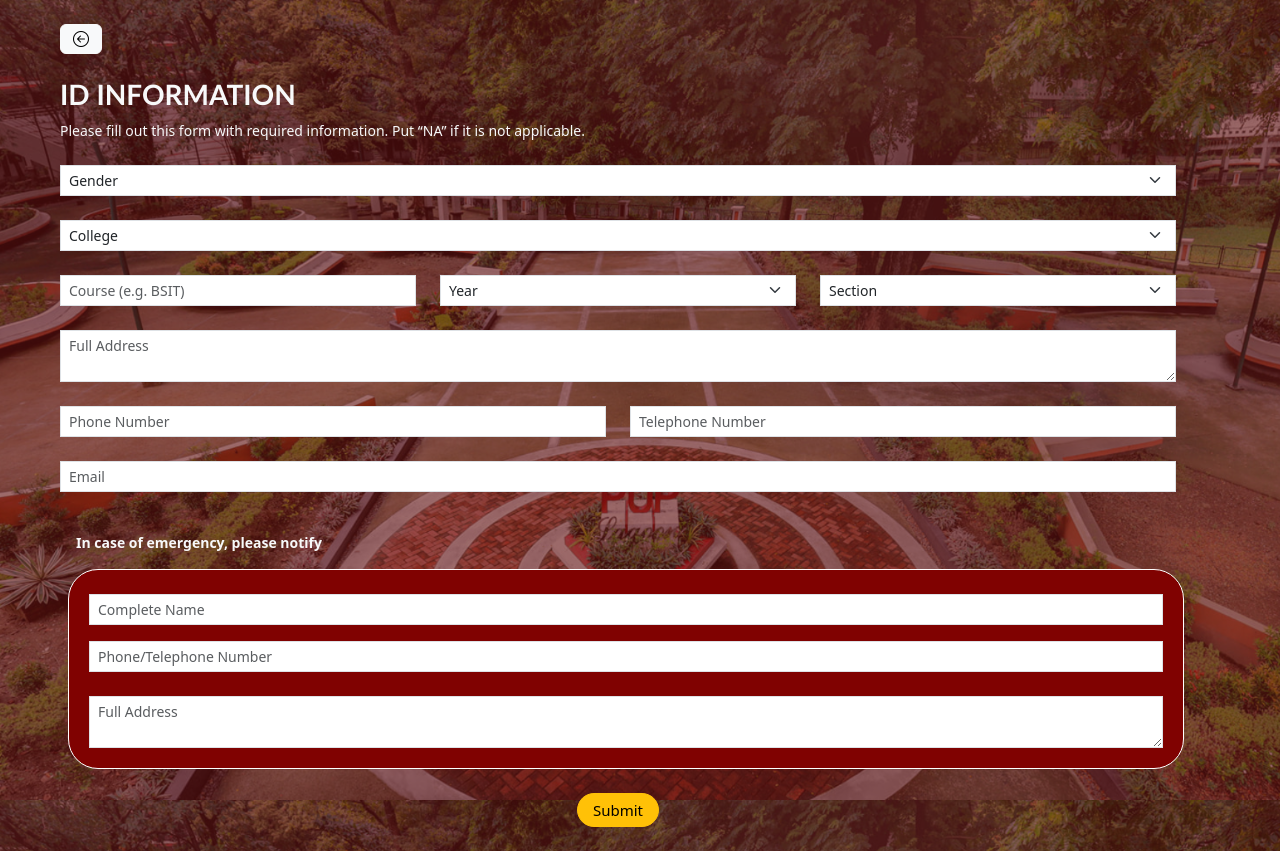
After one commit to kianbador/webdev-proj, a PHP site: page /form2.php in a window 1280 px wide. The commit adds this page. Run offline with PHP 8.4, Linux system fonts and the light colour scheme.

Commit message:
finalizing design

```diff
--- /dev/null
+++ b/form2.php
@@ -0,0 +1,114 @@
+<html lang="en">
+<head>
+    <meta charset="UTF-8">
+    <meta name="viewport" content="width=device-width, initial-scale=1.0">
+    <link rel="stylesheet" href="https://cdn.jsdelivr.net/npm/bootstrap-icons@1.11.3/font/bootstrap-icons.min.css">
+    <link href="https://cdn.jsdelivr.net/npm/bootstrap@5.3.2/dist/css/bootstrap.min.css" rel="stylesheet">
+    <link rel="stylesheet" href="styles.css">
+    <link rel="icon" href="img/pup.png" type="image/x-icon">
+    <title class="">Application for New/Replacement ID</title>
+</head>
+<body class="body2">
+    <div class="container mx-5 mt-4">
+        <div>
+            <a href="form1.php" class="btn btn-light"><i class="bi bi-arrow-left-circle"></i></a>
+            <h3 class="text-light mt-4 hh4">ID INFORMATION</h3>
+            <small class="text-light">Please fill out this form with required information. Put “NA” if it is not applicable.</small>
+        </div>
+        <form action="">
+            <div class="row">
+                <div class="col-12 mt-4">
+                    <select name="gender" class="form-select form-select-sm rounded-0">
+                        <option disabled selected>Gender</option>
+                        <option value="Male">Male</option>
+                        <option value="Female">Female</option>
+                    </select>
+                </div>
+
+                <div class="col-12 mt-4">
+                    <select name="college" class="form-select form-select-sm rounded-0">
+                        <option disabled selected>College</option>
+                        <option value="CAF">CAF</option>
+                        <option value="CADBE">CADBE</option>
+                        <option value="CAL">CAL</option>
+                        <option value="CBA">CBA</option>
+                        <option value="COC">COC</option>
+                        <option value="CCIS">CCIS</option>
+                        <option value="COED">COED</option>
+                        <option value="CE">CE</option>
+                        <option value="CHK">CHK</option>
+                        <option value="CPSA">CPSPA</option>
+                        <option value="CSSD">CSSD</option>
+                        <option value="CS">CS</option>
+                        <option value="CTHTM">CTHTM</option>
+                    </select>
+                </div>
+
+                <div class="col-4 mt-4">
+                    <input type="text" name="course" class="form-control form-control-sm rounded-0 mb-4" placeholder="Course (e.g. BSIT)">
+                </div>
+
+                <div class="col-4 mt-4">
+                    <select name="year" class="form-select form-select-sm rounded-0">
+                        <option disabled selected>Year</option>
+                        <option value="1">1</option>
+                        <option value="2">2</option>
+                        <option value="3">3</option>
+                        <option value="4">4</option>
+                        <option value="5">5</option>
+                    </select>
+                </div>
+
+                <div class="col-4 mt-4">
+                    <select name="section" class="form-select form-select-sm rounded-0">
+                        <option disabled selected>Section</option>
+                        <option value="1">1</option>
+                        <option value="2">2</option>
+                        <option value="3">3</option>
+                        <option value="4">4</option>
+                        <option value="5">5</option>
+                        <option value="1N">1N</option>
+                        <option value="2N">2N</option>
+                    </select>
+                </div>
+
+                <div class="col-12">
+                    <textarea class="form-control form-control-sm rounded-0" name="address" placeholder="Full Address"></textarea>
+                </div>
+
+                <div class="col-6 mt-4">
+                    <input type="text" name="phone_no" class="form-control form-control-sm rounded-0 mb-4" placeholder="Phone Number">
+                </div>
+
+                <div class="col-6 mt-4">
+                    <input type="text" name="tel_no" class="form-control form-control-sm rounded-0 mb-4" placeholder="Telephone Number">
+                </div>
+
+                <div class="col-12">
+                    <input type="email" name="email" class="form-control form-control-sm rounded-0 mb-4" placeholder="Email">
+                </div>
+
+                <small class="custom-small text-light ms-3 mt-3">In case of emergency, please notify</small>
+                <div class="col-12">
+                    <div class="container custom-container mt-3 mx-2">
+                        <div class="row">
+                            <div class="col-12 mt-1">
+                                <input type="text" name="p_name" class="form-control form-control-sm rounded-0" placeholder="Complete Name">
+                            </div>
+                            <div class="col-12 mt-3">
+                                <input type="text" name="p_phoneno" class="form-control form-control-sm rounded-0 mb-4" placeholder="Phone/Telephone Number">
+                            </div>
+                            <div class="col-12">
+                                <textarea class="form-control form-control-sm rounded-0" name="address" placeholder="Full Address"></textarea>
+                            </div>
+                        </div>
+                    </div>
+                </div>
+                <div class="text-center my-4">
+                    <button class="btn btn-warning btn-sm submit-btn" type="submit" name="submit">Submit</button>
+                </div>
+            </div>
+        </form>
+    </div>
+</body>
+</html>
--- a/login.php
+++ b/login.php
@@ -30,6 +30,7 @@
                             </div>
                             <form action="">
                                 <div class="row">
+                                    <div class="col-12">
                                         <input type="text" class="form-control form-control-sm rounded-0 mb-4" placeholder="Student Number">
                                     </div>
                                     <div class="col-4 mb-4">
--- a/sign.php
+++ b/sign.php
@@ -34,7 +34,7 @@
                                         <input type="text" name="student_no" class="form-control form-control-sm rounded-0 mb-4" placeholder="Student Number">
                                     </div>
                                     <div class="col-12">
-                                        <input type="email" name="email" class="form-control form-control-sm rounded-0 mb-4" placeholder="Email">
+                                        <input type="email" name="webmail" class="form-control form-control-sm rounded-0 mb-4" placeholder="Webmail">
                                     </div>
                                     <div class="col-4 mb-4">
                                         <select name="month" class="form-select form-select-sm rounded-0">
--- a/styles.css
+++ b/styles.css
@@ -1,3 +1,6 @@
+body{
+  overflow-x: hidden;
+}
 .body1{
     background-image: url("img/bg1.png");
     background-size: cover;
@@ -6,6 +9,28 @@
     height: 85vh;
     overflow: hidden;
   }
+  .body2{
+    background-image: url("img/body2.png");
+    background-size: cover;
+    background-position: center;
+    background-repeat: no-repeat;
+    background-attachment: fixed;
+    height: 85vh;
+  }
+.section1{
+    background-image: url("img/section1.png");
+    background-size: cover;
+    background-position: center;
+    background-repeat: no-repeat;
+    height: 120vh;
+  }
+.section2{
+    background-image: url("img/section2.png");
+    background-size: cover;
+    background-position: center;
+    background-repeat: no-repeat;
+    height: 120vh;
+  }
 .card-custom {
     width: 540px !important;
     height: 570px !important;
@@ -13,7 +38,8 @@
     background-color: #641010 !important;
 }
 .hh4{
-  font-weight: bold;
+  font-family: 'Trebuchet MS', 'Lucida Sans Unicode', 'Lucida Grande', 'Lucida Sans', Arial, sans-serif;
+  font-weight: bold !important;
 }
 .img-thumbnail{
     background-color: transparent !important;
@@ -34,10 +60,42 @@
 .nav-link{
   font-weight: bold;
 }
-.btn.btn-outline-light.dropdown-toggle.text-light{
+.btn.btn-outline-danger.text-light.dropdown-toggle{
   border: none !important;
 
 }
-.btn.btn-outline-light.dropdown-toggle.text-light:hover {
-  background-color: #861515;
+.btn.btn-outline-danger.text-light.dropdown-toggle:hover {
+  background-color: #dc3545;
 }
+.dropdown-menu {
+  left: 20% !important;
+  transform: translateX(-50%);
+}
+.text-justify {
+  text-align: justify !important;
+}
+.custom-btn{
+  border-radius: 30px;
+  font-size: 14px;
+  padding: 10px;
+  font-weight: bold;
+}
+.danger-link{
+  background-color: #800201;
+  border: none;
+}
+.custom-small{
+  font-weight: bold !important;
+}
+.custom-container{
+  background-color: #800201 !important;
+  border-radius: 30px;
+  border: 1px solid #ffffff;
+  padding: 20px;
+}
+.submit-btn{
+  border-radius: 50px;
+  font-size: 15px;
+  padding: 5px;
+  padding-inline: 15px;
+}
```
Also changed, not shown: form1.php (added, +69 -0 lines), header.php (+15 -14 lines), home.php (+19 -0 lines), img/body2.png (added), img/section1.png (added), img/section2.png (added).
